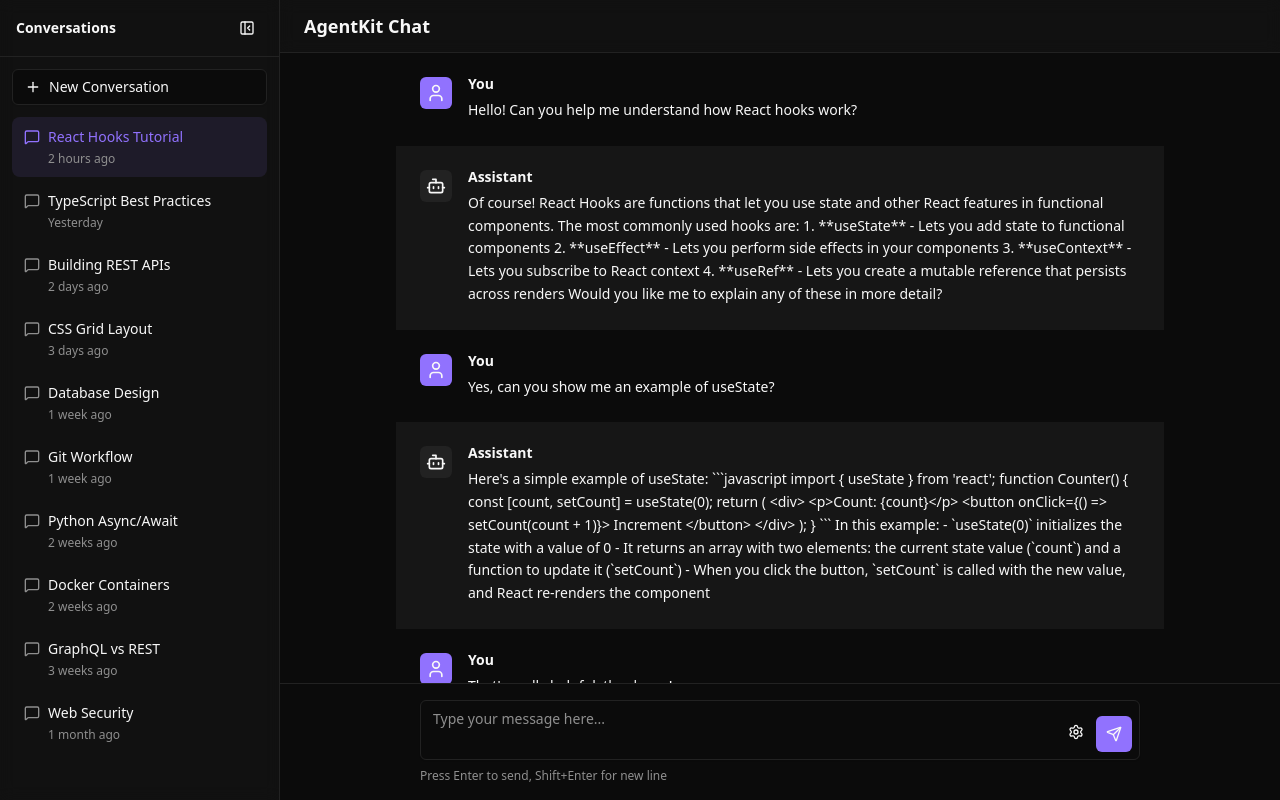
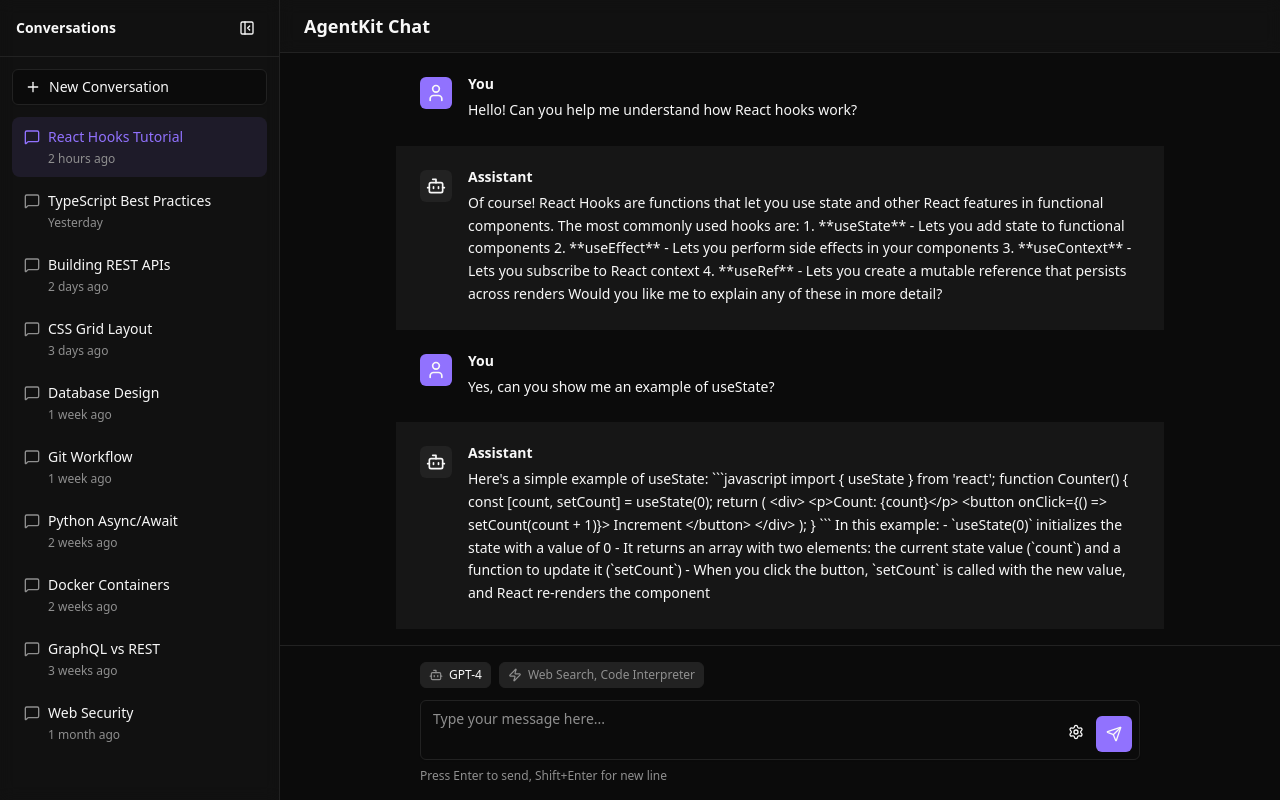
Before and after one commit to lordmathis/agentkit, a React (Vite) app in the folder webui/: page / in a window 1280 px wide. Built offline with nearby package versions, Linux system fonts and the light colour scheme.

Commit message:
Display model and tools in input area

```diff
--- a/webui/src/components/chat-view.tsx
+++ b/webui/src/components/chat-view.tsx
@@ -1,4 +1,4 @@
-import { Send } from "lucide-react";
+import { Send, Bot, Zap } from "lucide-react";
 import { useState, useRef, useEffect } from "react";
 import { ChatMessage, type Message } from "./chat-message";
 import { Button } from "./ui/button";
@@ -103,6 +103,33 @@ const dummyMessages: Message[] = [
 ];
 
 // Dummy conversation history
+const baseModels = [
+  { value: "gpt-4", label: "GPT-4" },
+  { value: "gpt-4-turbo", label: "GPT-4 Turbo" },
+  { value: "gpt-3.5-turbo", label: "GPT-3.5 Turbo" },
+  { value: "claude-3-opus", label: "Claude 3 Opus" },
+  { value: "claude-3-sonnet", label: "Claude 3 Sonnet" },
+  { value: "claude-3-haiku", label: "Claude 3 Haiku" },
+];
+
+const availableTools = [
+  { id: "web-search", label: "Web Search" },
+  { id: "code-interpreter", label: "Code Interpreter" },
+  { id: "file-browser", label: "File Browser" },
+  { id: "calculator", label: "Calculator" },
+  { id: "image-generation", label: "Image Generation" },
+];
+
+const getModelLabel = (modelValue: string): string => {
+  const model = baseModels.find((m) => m.value === modelValue);
+  return model?.label || modelValue;
+};
+
+const getToolLabel = (toolId: string): string => {
+  const tool = availableTools.find((t) => t.id === toolId);
+  return tool?.label || toolId;
+};
+
 const dummyConversations: Conversation[] = [
   {
     id: "1",
@@ -247,6 +274,20 @@ export function ChatView() {
         {/* Input Area - Sticky at bottom */}
         <div className="sticky bottom-0 z-20 shrink-0 border-t border-border bg-background">
           <div className="mx-auto max-w-3xl px-4 py-4 sm:px-6">
+            <div className="mb-3 flex flex-wrap items-center gap-2 text-xs">
+              <div className="flex items-center gap-1.5 rounded-md border border-border bg-muted px-2 py-1">
+                <Bot className="h-3.5 w-3.5 text-muted-foreground" />
+                <span className="font-medium">{getModelLabel(chatSettings.baseModel)}</span>
+              </div>
+              {chatSettings.enabledTools.length > 0 && (
+                <div className="flex items-center gap-1.5 rounded-md border border-border bg-muted px-2 py-1">
+                  <Zap className="h-3.5 w-3.5 text-muted-foreground" />
+                  <span className="text-muted-foreground">
+                    {chatSettings.enabledTools.map((t) => getToolLabel(t)).join(", ")}
+                  </span>
+                </div>
+              )}
+            </div>
             <div className="relative">
               <Textarea
                 ref={textareaRef}
```
